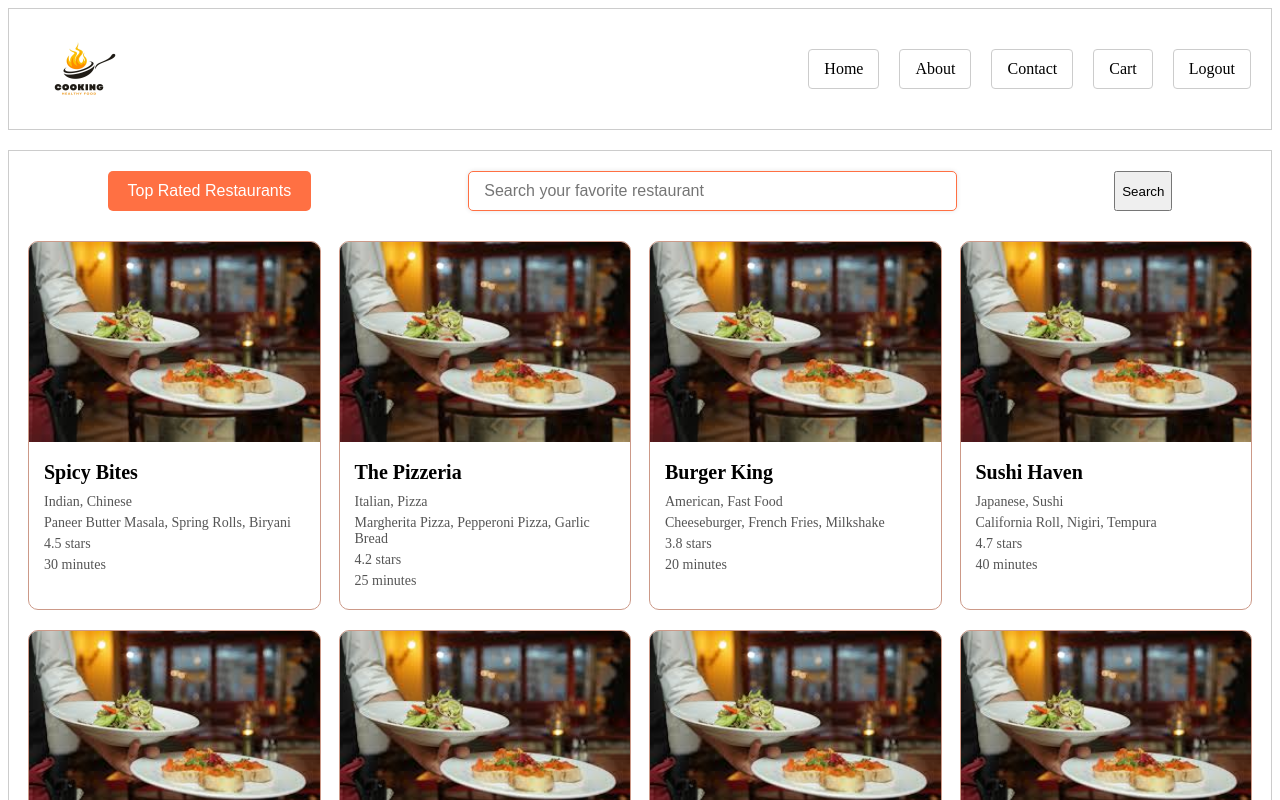
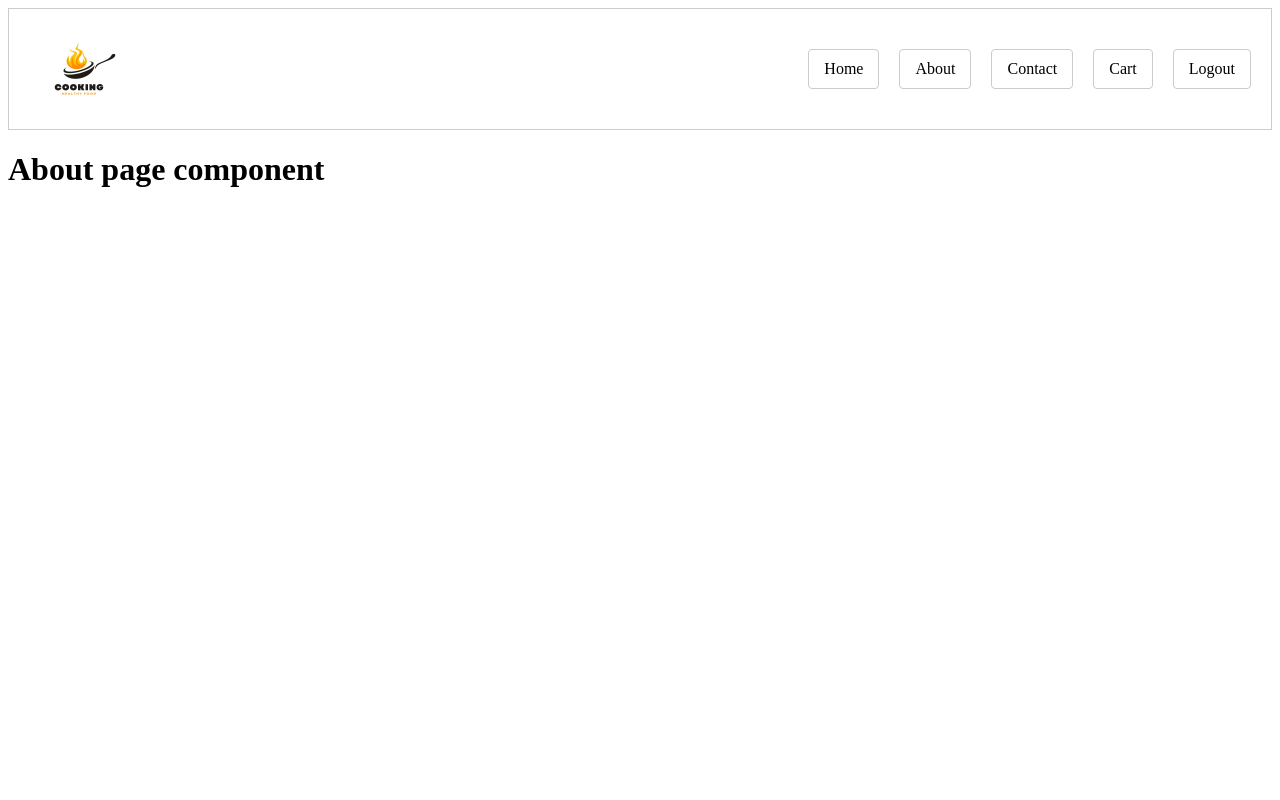
Before and after one commit to keerthivasan-devflow/react-basics, a React (Vite) app: page /about in a window 1280 px wide. Shown: the top 800 px of the page. Built offline with nearby package versions, Linux system fonts and the light colour scheme; no server answers.

Commit message:
Created 'about' page component, 404 component, implemented routing in React

```diff
--- a/package.json
+++ b/package.json
@@ -30,7 +30,8 @@
   },
   "dependencies": {
     "react": "^19.0.0",
-    "react-dom": "^19.0.0"
+    "react-dom": "^19.0.0",
+    "react-router": "^7.1.1"
   },
   "browserslist": [
     "last 10 versions"
--- /dev/null
+++ b/src/components/About.js
@@ -0,0 +1,10 @@
+
+const About = () => {
+  return (
+    <>
+      <h1>About page component</h1>
+    </>
+  );
+};
+
+export default About
--- a/src/components/App.js
+++ b/src/components/App.js
@@ -2,15 +2,36 @@ import React from "react";
 import ReactDOM from "react-dom/client";
 import Header from "./Header";
 import Container from "./Container";
+import About from "./About";
+import Error from "./Error";
+import { createBrowserRouter, Outlet, RouterProvider } from "react-router";
 
 const App = () => {
   return (
     <div className="app">
       <Header />
-      <Container />
+      <Outlet />
     </div>
   );
 };
 
+const appRouter = createBrowserRouter([
+  {
+    path: "/",
+    element: <App />,
+    children: [
+      {
+        path: "/",
+        element: <Container />,
+      },
+      {
+        path: "/about",
+        element: <About />,
+      },
+    ],
+    errorElement: <Error />,
+  },
+]);
+
 const root = ReactDOM.createRoot(document.getElementById("root"));
-root.render(<App />);
+root.render(<RouterProvider router={appRouter} />);
--- /dev/null
+++ b/src/components/Error.js
@@ -0,0 +1,14 @@
+import { useRouteError } from "react-router";
+
+const Error = () => {
+   const err =  useRouteError()
+   console.log(err)
+  return (
+    <>
+      <h1>Error 404: Page Not Found</h1>
+      <h3>{err.statusText}[{err.status}] - {err.data}</h3>
+    </>
+  );
+};
+
+export default Error
```
Also changed, not shown: notes/notes7.md (added, +4 -0 lines), 1 other file (tests, documents, lock files or other folders).
